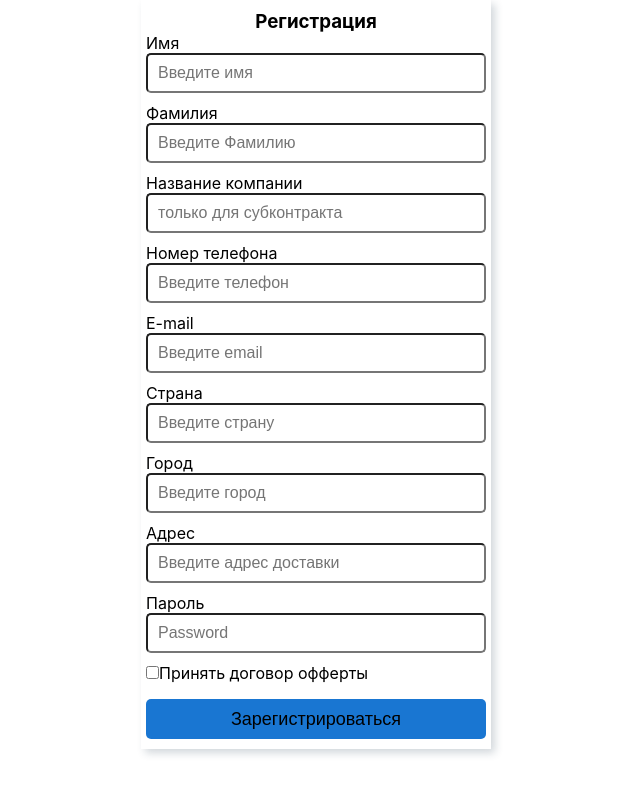
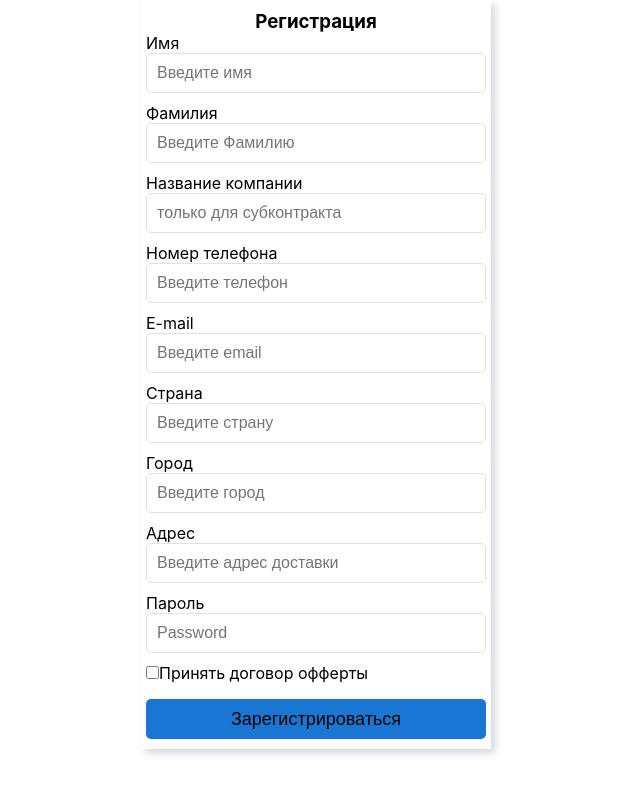
Before and after one commit to qoobatov/belgi.kg, a React (Create React App) app: page /register in a window 1280 px wide. Shown: the top 794 px of the page, without its empty margins (324-964 px from the left). Built offline with nearby package versions, Linux system fonts and the light colour scheme.

Commit message:
fixed bugs component register

```diff
--- a/src/components/Register/Register.css
+++ b/src/components/Register/Register.css
@@ -32,6 +32,7 @@
   font-size: 16px;
   border-radius: 5px;
   padding: 0px 10px;
+  border: 1px solid #e4e0e0;
 }
 
 #offert{
```
